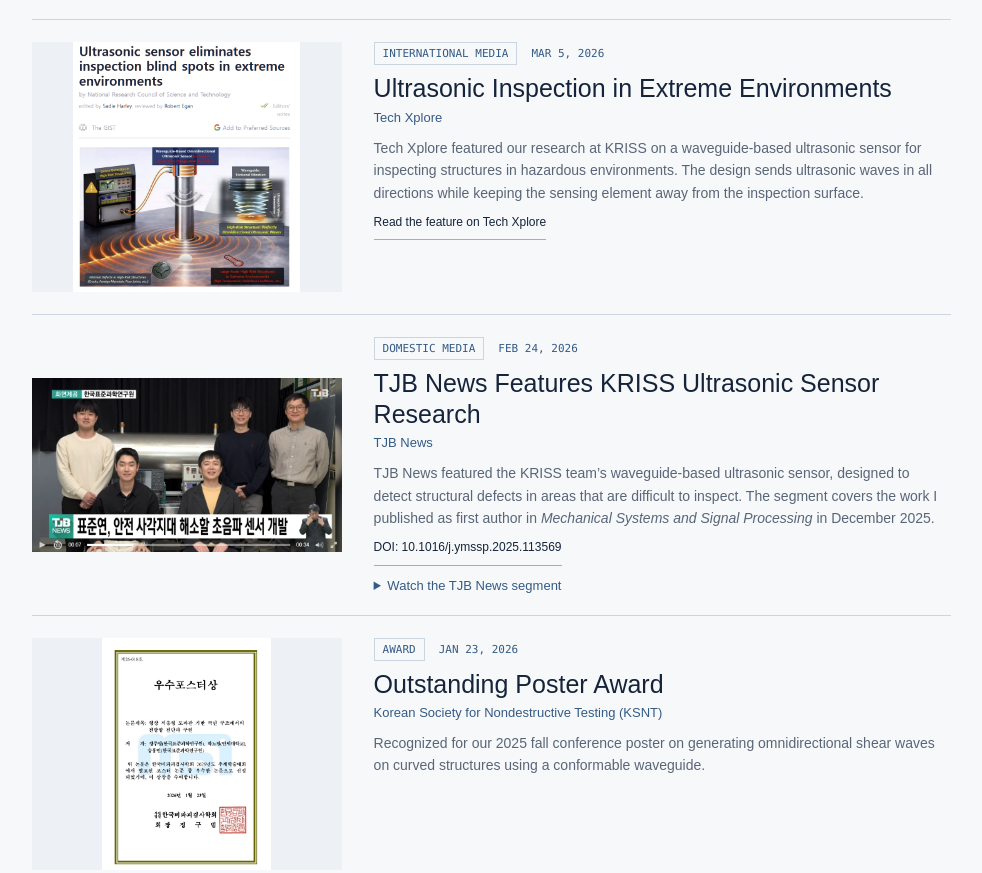
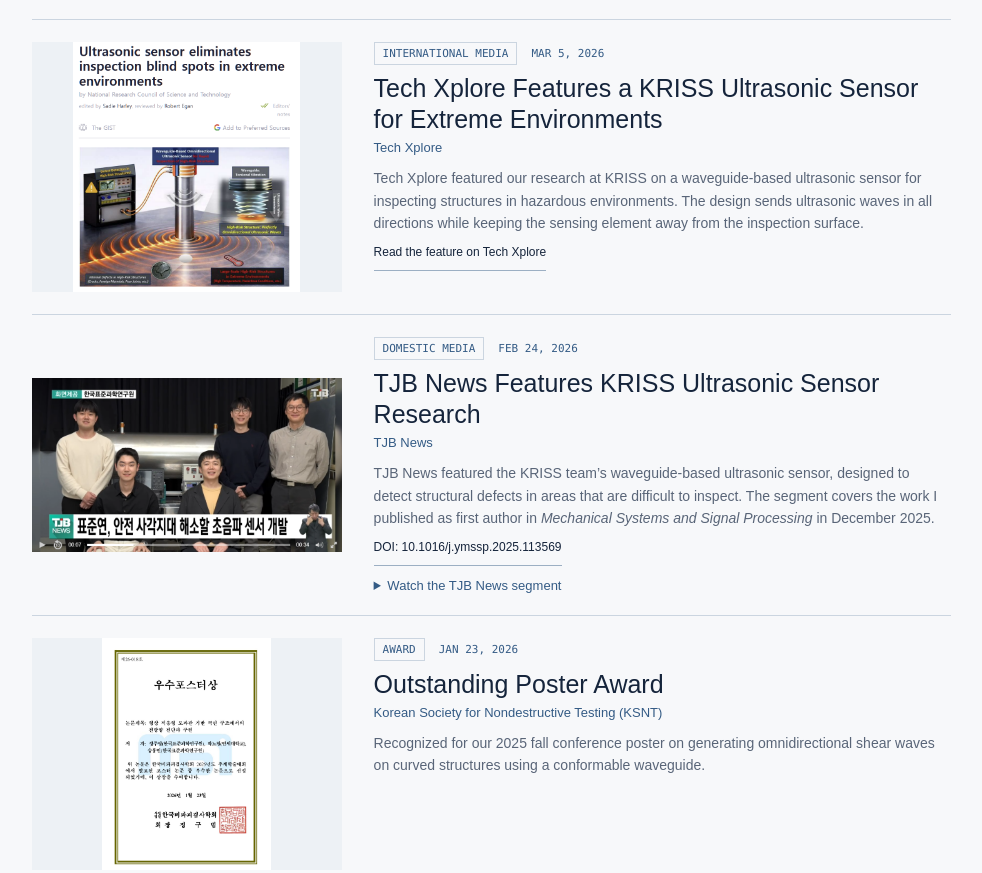
Before and after one commit to Juu-Yooung/juu-yooung.github.io, a plain HTML site: page index.html in a window 1280 px wide. Shown: the part 6586-7459 px from the top of the page, without its empty margins (265-1247 px from the left). Drawn offline with Linux system fonts and the light colour scheme.

```diff
--- a/index.html
+++ b/index.html
@@ -110,7 +110,7 @@
     <div class="highlight-content">
       <div class="highlight-heading">
         <div class="highlight-meta"><span>International Media</span><time datetime="2026-03-05">Mar 5, 2026</time></div>
-        <h3 id="highlight-4">Ultrasonic Inspection in Extreme Environments</h3>
+        <h3 id="highlight-4">Tech Xplore Features a KRISS Ultrasonic Sensor for Extreme Environments</h3>
         <p class="highlight-organization">Tech Xplore</p>
       </div>
       <p>Tech Xplore featured our research at KRISS on a waveguide-based ultrasonic sensor for inspecting structures in hazardous environments. The design sends ultrasonic waves in all directions while keeping the sensing element away from the inspection surface.</p>
```
